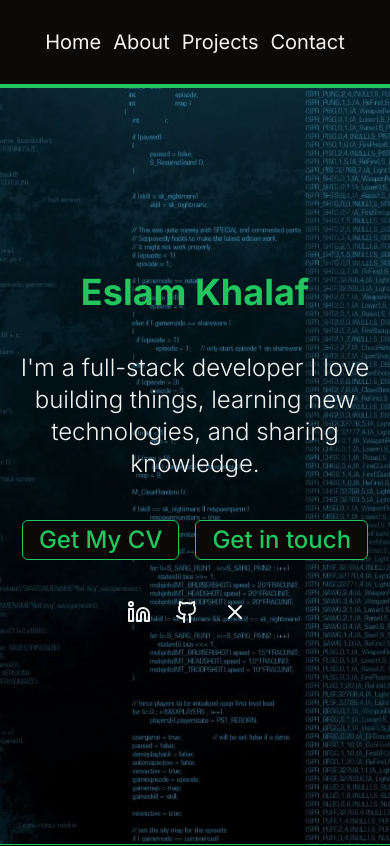
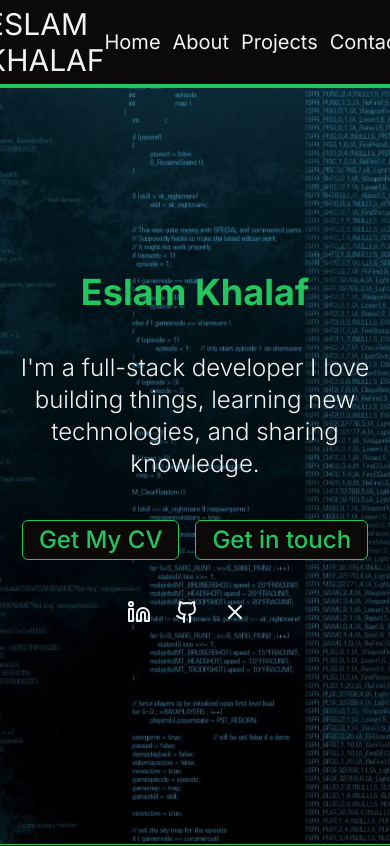
Before and after one commit to EslamKhalaf9/portfolio, a Next.js app: page / in a window 390 px wide. Shown: the top 846 px of the page. Built offline with nearby package versions, Linux system fonts and the light colour scheme.

Commit message:
made navbar title to be a linke to the home page

```diff
--- a/src/components/layout/main-navbar.tsx
+++ b/src/components/layout/main-navbar.tsx
@@ -5,7 +5,9 @@ export default function MainNavbar() {
   return (
     <nav className="border-b-4 border-primary bg-background fixed w-full">
       <div className="container h-[10vh] flex items-center md:justify-between justify-center justify-items-center">
-        <h1 className="lg:text-3xl uppercase text-md md:block hidden">Eslam Khalaf</h1>
+        <Link href="/">
+          <h1 className="text-3xl uppercase text-foreground">Eslam Khalaf</h1>
+        </Link>
         <ul className="flex md:gap-6 gap-3">
           <li>
             <Link href="#landing" className=" hover:text-foreground transition-colors text-xl">Home</Link>
```
